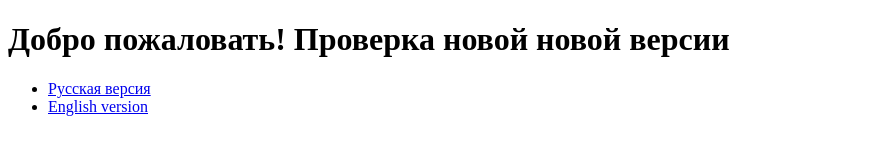
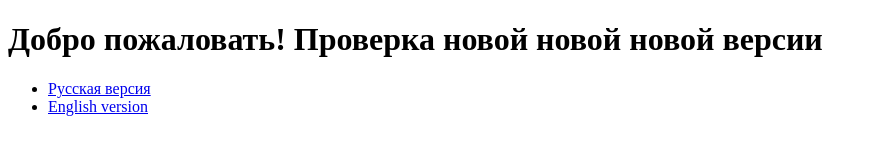
Before and after one commit to SkribkaFllatova/RPP_lab4, a plain HTML site: page index.html in a window 1280 px wide. Shown: the whole page, without its empty margins (0-877 px from the left). Drawn offline with Linux system fonts and the light colour scheme.

Commit message:
Добавил новое слово

```diff
--- a/index.html
+++ b/index.html
@@ -6,7 +6,7 @@
     <title>Главная</title>
 </head>
 <body>
-    <h1>Добро пожаловать! Проверка новой новой версии</h1>
+    <h1>Добро пожаловать! Проверка новой новой новой версии</h1>
         <ul>
             <li><a href="ru/index.html">Русская версия</a></li>
             <li><a href="en/index.html">English version</a></li>
```
